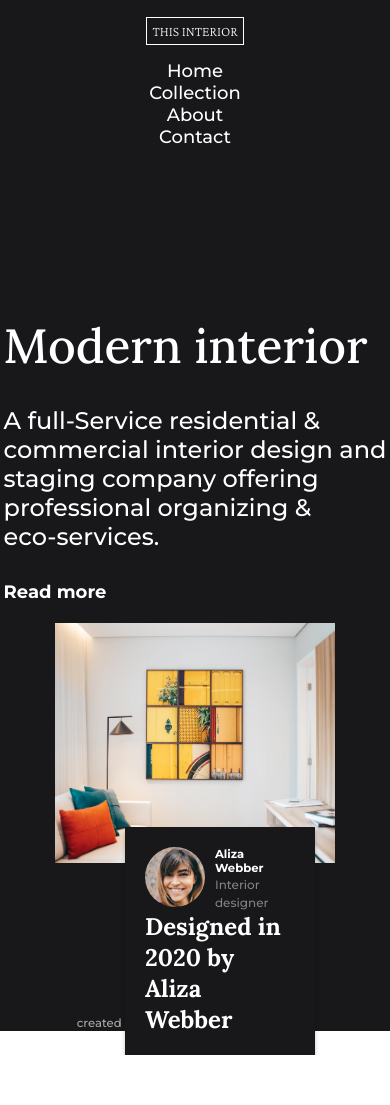
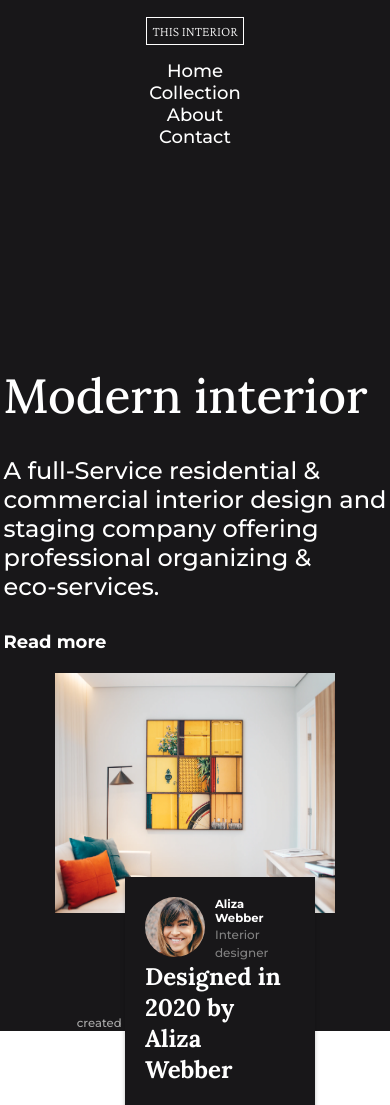
Before and after one commit to ForhadAhmed367423/404-not-found, a plain HTML site: page index.html in a window 390 px wide. Before the commit the page ends 1055 px from the top, so only its background shows below. Drawn offline with nearby package versions, Linux system fonts and the light colour scheme.

Commit message:
Finally done

```diff
--- a/style.css
+++ b/style.css
@@ -155,6 +155,9 @@ footer {
       .nav-item {
         margin-left: 0;
       }
+      .main-title{
+        margin-top: 100px;
+      }
       .main-container{
         flex-direction: column;
         justify-content: center;
```
